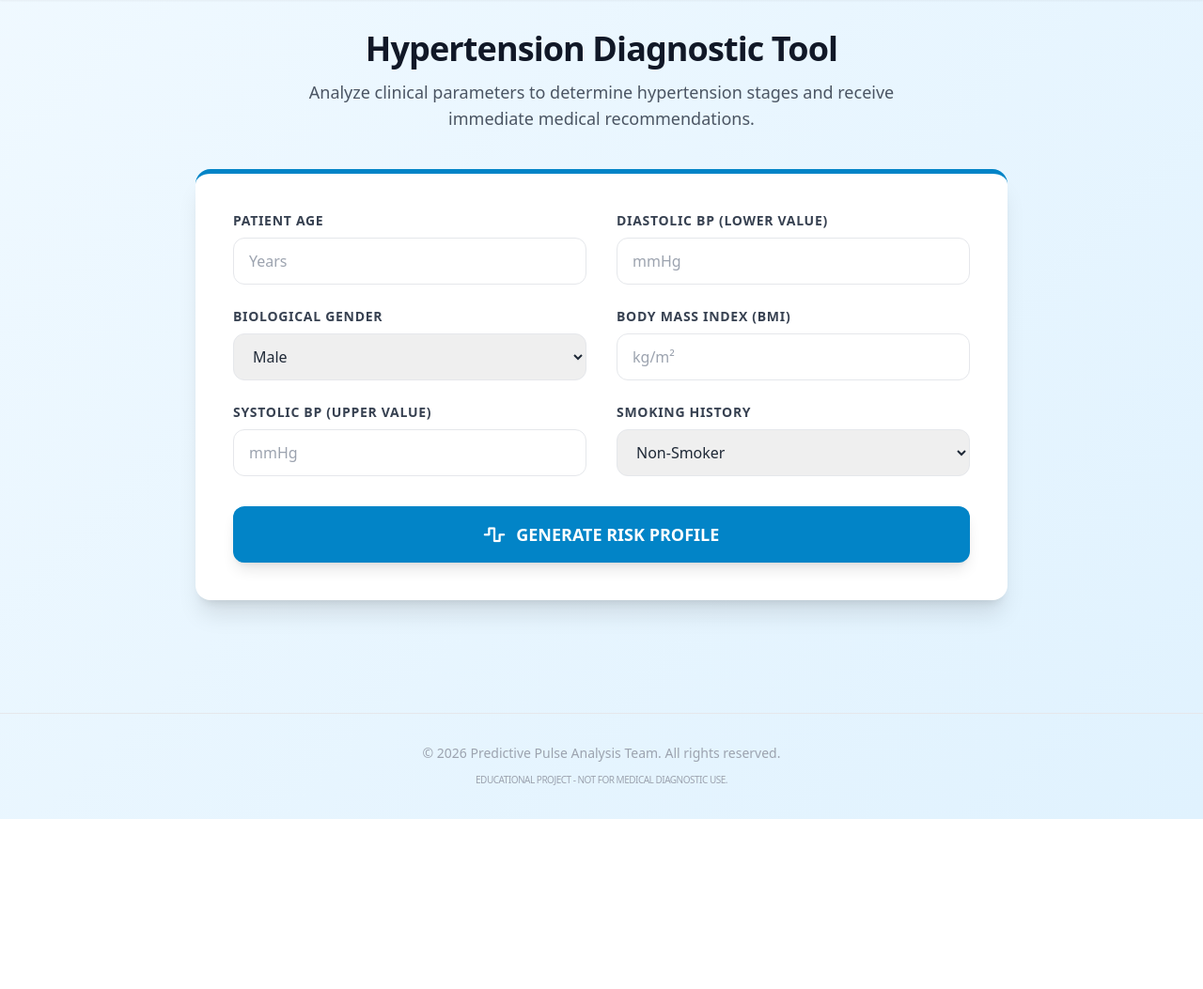
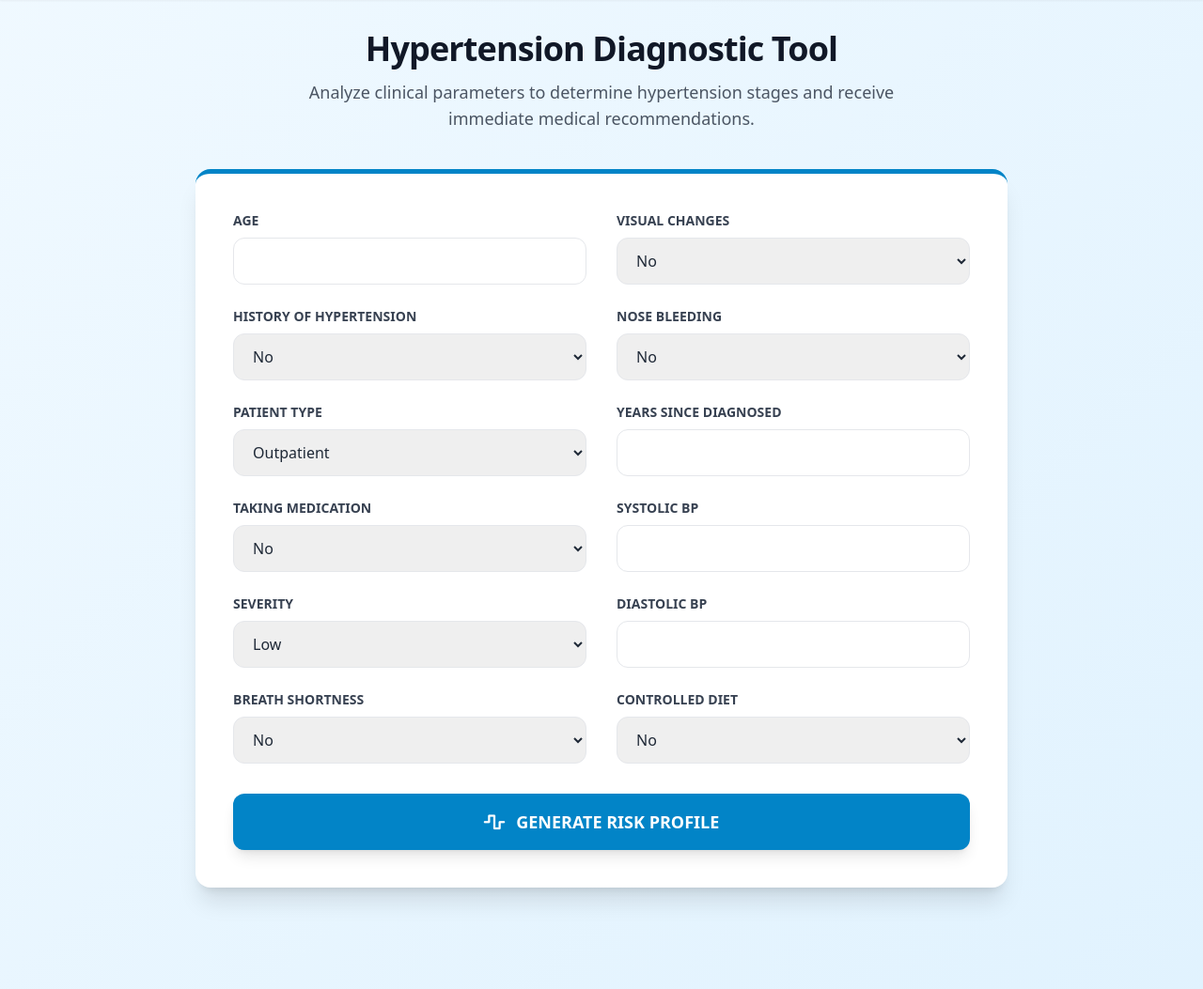
Before and after one commit to payalchougale/predictive-pulse-hypertension-ml, a Flask app: page / in a window 1280 px wide. Shown: the part 70-1123 px from the top of the page at 94% size. Before the commit the page ends 942 px from the top, so only its background shows below. Run offline with Flask 3, Linux system fonts and the light colour scheme; some libraries are stand-ins or nearby versions.

Commit message:
Refactor input form layout and add new fields

```diff
--- a/templates/index.html
+++ b/templates/index.html
@@ -45,49 +45,110 @@
             <!-- Main Input Form -->
             <div class="bg-white rounded-2xl shadow-xl p-8 md:p-10 form-card">
                 <form action="/predict" method="post" class="space-y-8">
+
 <div class="grid md:grid-cols-2 gap-8">
-                        <!-- Left Column -->
+
+<!-- LEFT COLUMN -->
 <div class="space-y-6">
+
 <div>
-                                <label class="block text-sm font-bold text-gray-700 uppercase tracking-wider mb-2">Patient Age</label>
-                                <input type="number" name="age" required min="1" max="120" placeholder="Years" class="w-full px-4 py-3 border border-gray-200 rounded-xl focus:ring-2 focus:ring-sky-500 focus:outline-none transition-all">
+<label class="block text-sm font-bold text-gray-700 uppercase mb-2">Age</label>
+<input type="number" name="Age" required class="w-full px-4 py-3 border border-gray-200 rounded-xl">
 </div>
+
 <div>
-                                <label class="block text-sm font-bold text-gray-700 uppercase tracking-wider mb-2">Biological Gender</label>
-                                <select name="gender" class="w-full px-4 py-3 border border-gray-200 rounded-xl focus:ring-2 focus:ring-sky-500 focus:outline-none transition-all">
-                                    <option value="1">Male</option>
-                                    <option value="0">Female</option>
+<label class="block text-sm font-bold text-gray-700 uppercase mb-2">History of Hypertension</label>
+<select name="History" class="w-full px-4 py-3 border border-gray-200 rounded-xl">
+<option value="0">No</option>
+<option value="1">Yes</option>
 </select>
 </div>
+
 <div>
-                                <label class="block text-sm font-bold text-gray-700 uppercase tracking-wider mb-2">Systolic BP (Upper Value)</label>
-                                <input type="number" name="systolic" required placeholder="mmHg" class="w-full px-4 py-3 border border-gray-200 rounded-xl focus:ring-2 focus:ring-sky-500 focus:outline-none transition-all">
-                            </div>
+<label class="block text-sm font-bold text-gray-700 uppercase mb-2">Patient Type</label>
+<select name="Patient" class="w-full px-4 py-3 border border-gray-200 rounded-xl">
+<option value="0">Outpatient</option>
+<option value="1">Inpatient</option>
+</select>
 </div>
 
-                        <!-- Right Column -->
-                        <div class="space-y-6">
 <div>
-                                <label class="block text-sm font-bold text-gray-700 uppercase tracking-wider mb-2">Diastolic BP (Lower Value)</label>
-                                <input type="number" name="diastolic" required placeholder="mmHg" class="w-full px-4 py-3 border border-gray-200 rounded-xl focus:ring-2 focus:ring-sky-500 focus:outline-none transition-all">
-                            </div>
-                            <div>
-                                <label class="block text-sm font-bold text-gray-700 uppercase tracking-wider mb-2">Body Mass Index (BMI)</label>
-                                <input type="number" step="0.1" name="bmi" required placeholder="kg/m²" class="w-full px-4 py-3 border border-gray-200 rounded-xl focus:ring-2 focus:ring-sky-500 focus:outline-none transition-all">
-                            </div>
-                            <div>
-                                <label class="block text-sm font-bold text-gray-700 uppercase tracking-wider mb-2">Smoking History</label>
-                                <select name="smoking" class="w-full px-4 py-3 border border-gray-200 rounded-xl focus:ring-2 focus:ring-sky-500 focus:outline-none transition-all">
-                                    <option value="0">Non-Smoker</option>
-                                    <option value="1">Current Smoker</option>
+<label class="block text-sm font-bold text-gray-700 uppercase mb-2">Taking Medication</label>
+<select name="TakeMedication" class="w-full px-4 py-3 border border-gray-200 rounded-xl">
+<option value="0">No</option>
+<option value="1">Yes</option>
 </select>
 </div>
+
+<div>
+<label class="block text-sm font-bold text-gray-700 uppercase mb-2">Severity</label>
+<select name="Severity" class="w-full px-4 py-3 border border-gray-200 rounded-xl">
+<option value="1">Low</option>
+<option value="2">Medium</option>
+<option value="3">High</option>
+</select>
 </div>
+
+<div>
+<label class="block text-sm font-bold text-gray-700 uppercase mb-2">Breath Shortness</label>
+<select name="BreathShortness" class="w-full px-4 py-3 border border-gray-200 rounded-xl">
+<option value="0">No</option>
+<option value="1">Yes</option>
+</select>
+</div>
+
+</div>
+
+<!-- RIGHT COLUMN -->
+<div class="space-y-6">
+
+<div>
+<label class="block text-sm font-bold text-gray-700 uppercase mb-2">Visual Changes</label>
+<select name="VisualChanges" class="w-full px-4 py-3 border border-gray-200 rounded-xl">
+<option value="0">No</option>
+<option value="1">Yes</option>
+</select>
+</div>
+
+<div>
+<label class="block text-sm font-bold text-gray-700 uppercase mb-2">Nose Bleeding</label>
+<select name="NoseBleeding" class="w-full px-4 py-3 border border-gray-200 rounded-xl">
+<option value="0">No</option>
+<option value="1">Yes</option>
+</select>
+</div>
+
+<div>
+<label class="block text-sm font-bold text-gray-700 uppercase mb-2">Years Since Diagnosed</label>
+<input type="number" name="Whendiagnoused" required class="w-full px-4 py-3 border border-gray-200 rounded-xl">
+</div>
+
+<div>
+<label class="block text-sm font-bold text-gray-700 uppercase mb-2">Systolic BP</label>
+<input type="number" name="Systolic" required class="w-full px-4 py-3 border border-gray-200 rounded-xl">
+</div>
+
+<div>
+<label class="block text-sm font-bold text-gray-700 uppercase mb-2">Diastolic BP</label>
+<input type="number" name="Diastolic" required class="w-full px-4 py-3 border border-gray-200 rounded-xl">
+</div>
+
+<div>
+<label class="block text-sm font-bold text-gray-700 uppercase mb-2">Controlled Diet</label>
+<select name="ControlledDiet" class="w-full px-4 py-3 border border-gray-200 rounded-xl">
+<option value="0">No</option>
+<option value="1">Yes</option>
+</select>
+</div>
+
+</div>
+
 </div>
 
 <button type="submit" class="w-full btn-medical text-white font-black text-lg py-4 rounded-xl flex items-center justify-center gap-3 shadow-lg">
 <i class="fa-solid fa-wave-square"></i> GENERATE RISK PROFILE
 </button>
+
 </form>
             </div>
 
```
Lines whose indentation alone changed are shown as unchanged.
